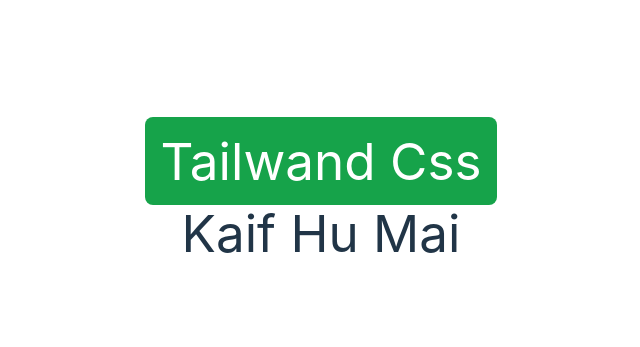
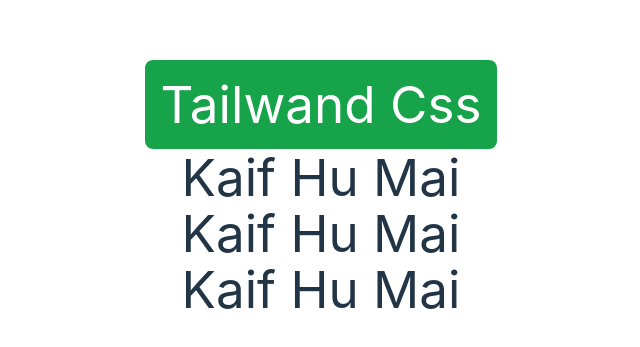
Before and after one commit to MKAIF5/ReactJs-Learning, a React (Vite) app in the folder Tailwand Props ReactJs/tailwand-props-practice/: page / in a window 1280 px wide. Shown: the part 211-558 px from the top of the page, without its empty margins (319-959 px from the left). Built offline with nearby package versions, Linux system fonts and the light colour scheme.

Commit message:
props and tailwand practice continue

```diff
--- a/Tailwand Props ReactJs/tailwand-props-practice/src/App.jsx
+++ b/Tailwand Props ReactJs/tailwand-props-practice/src/App.jsx
@@ -5,9 +5,6 @@ import "./App.css";
 import Kaif from "./kaif.jsx";
 
 function App() {
-  // const [count, setCount] = useState(0)
-
-  // console.log(props);
   let myObj = {
     name: "kaif",
     age: 15,
@@ -19,6 +16,8 @@ function App() {
     <>
       <h1 className="bg-green-600 text-white p-4 rounded-lg">Tailwand Css </h1>
       <Kaif arr={myArr} />
+      <Kaif arr={myArr} />
+      <Kaif arr={myArr} />
     </>
   );
 }
```
